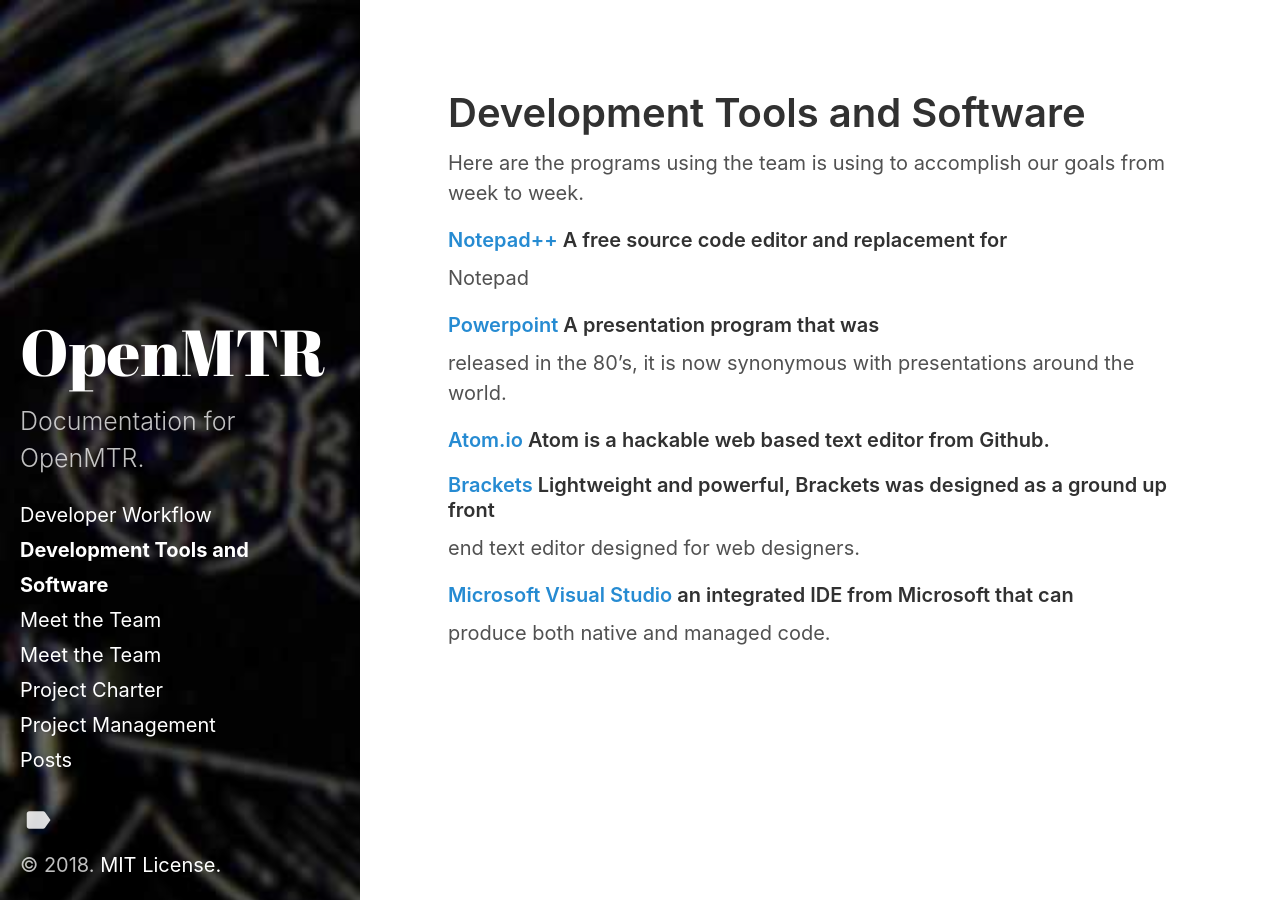
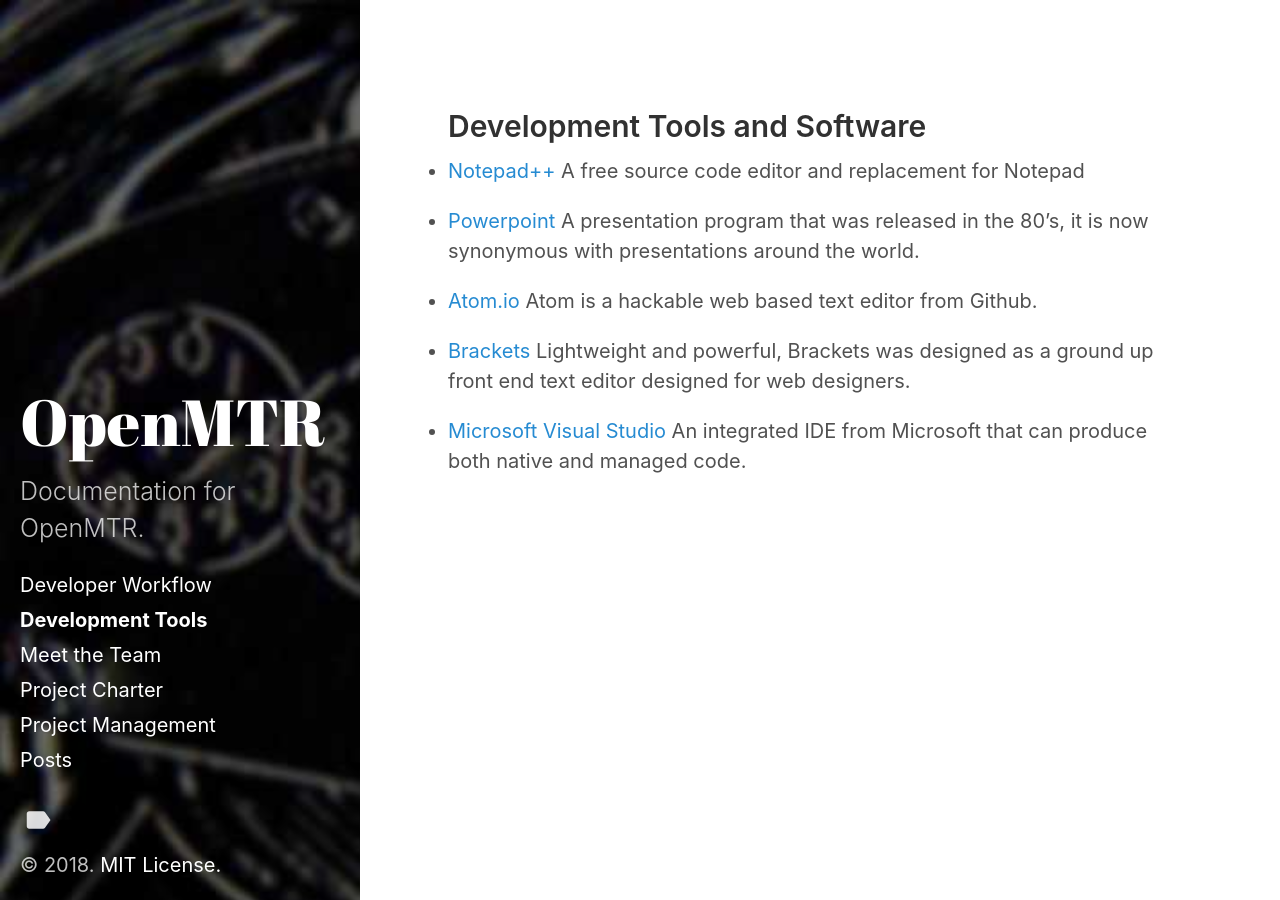
Before and after one commit to knoxville-utilities-board/OpenMTR.github.io_2018, a Jekyll site: the page built from pages/development-tools-software.md, in a window 1280 px wide. Built offline with Jekyll 4.4.1, drawn with Linux system fonts in a browser that asks for light colours.

Commit message:
fix: Fixed dev tools page and removed unecessary files

```diff
--- a/pages/development-tools-software.md
+++ b/pages/development-tools-software.md
@@ -1,22 +1,18 @@
 ---
-layout: page
-title:  "Development Tools and Software"
-date:   2018-02-27 11:13:00 -0500
-categories: OpenMTR Status
+title:  "Development Tools"
+layout: default
+permalink: /dev-tools/
 sidebar_link: true
 ---
-Here are the programs using the team is using to accomplish our goals from week to week.
 
-#### [Notepad++](https://notepad-plus-plus.org/) A free source code editor and replacement for
-Notepad
+## Development Tools and Software
 
-#### [Powerpoint](https://products.office.com/en-us/powerpoint) A presentation program that was
-released in the 80's, it is now synonymous with presentations around the world.
+* [Notepad++](https://notepad-plus-plus.org/) A free source code editor and replacement for Notepad
 
-#### [Atom.io](atom.io) Atom is a hackable web based text editor from Github.
+* [Powerpoint](https://products.office.com/en-us/powerpoint) A presentation program that was released in the 80's, it is now synonymous with presentations around the world.
 
-#### [Brackets](brackets.io) Lightweight and powerful, Brackets was designed as a ground up front
-end text editor designed for web designers.
+* [Atom.io](http://atom.io) Atom is a hackable web based text editor from Github.
 
-#### [Microsoft Visual Studio](www.visualstudio.com) an integrated IDE from Microsoft that can
-produce both native and managed code.
+* [Brackets](http://brackets.io) Lightweight and powerful, Brackets was designed as a ground up front end text editor designed for web designers.
+
+* [Microsoft Visual Studio](www.visualstudio.com) An integrated IDE from Microsoft that can produce both native and managed code.
```
Also changed, not shown: meet-our-team.md (deleted, +0 -56 lines).
